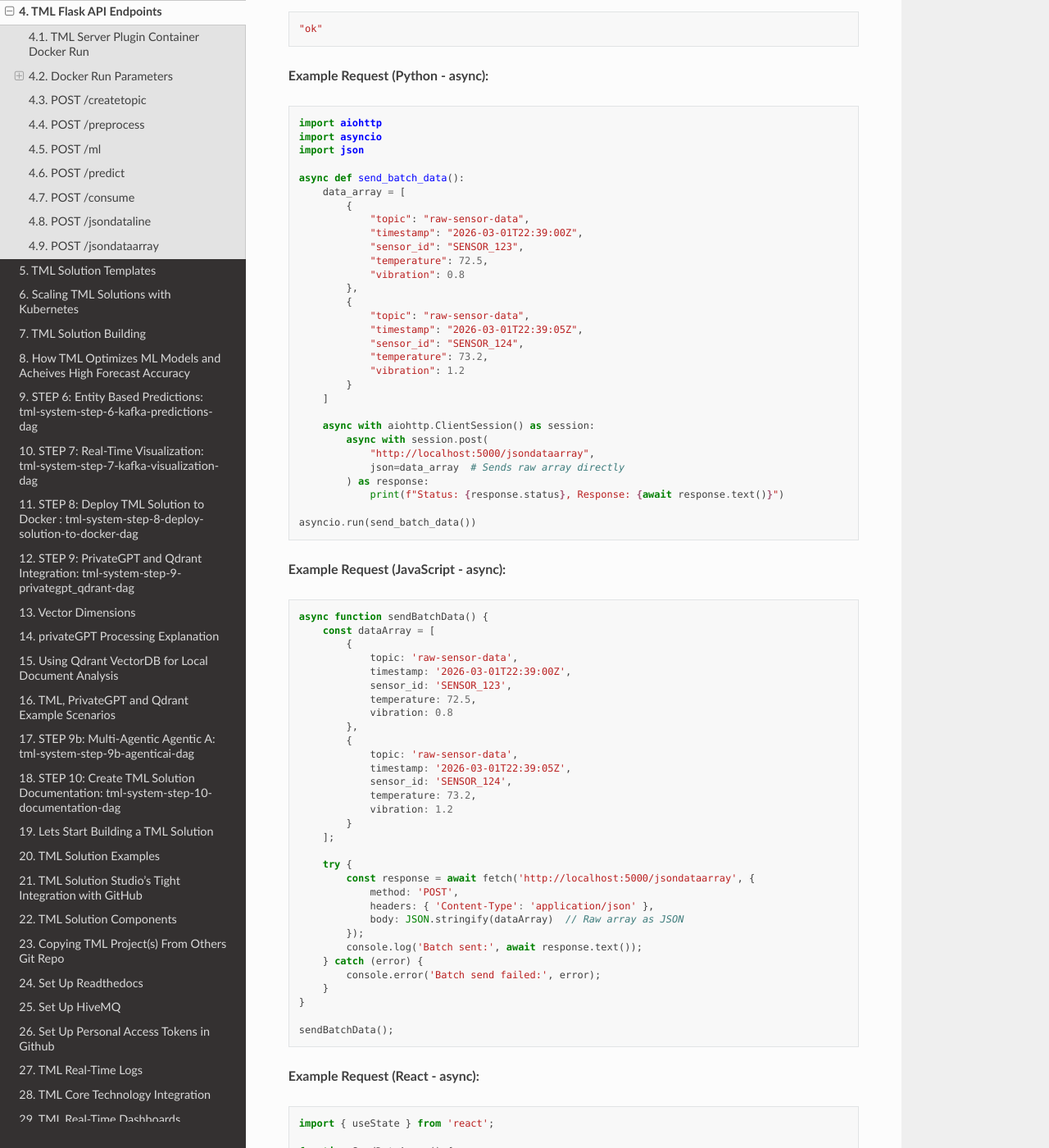
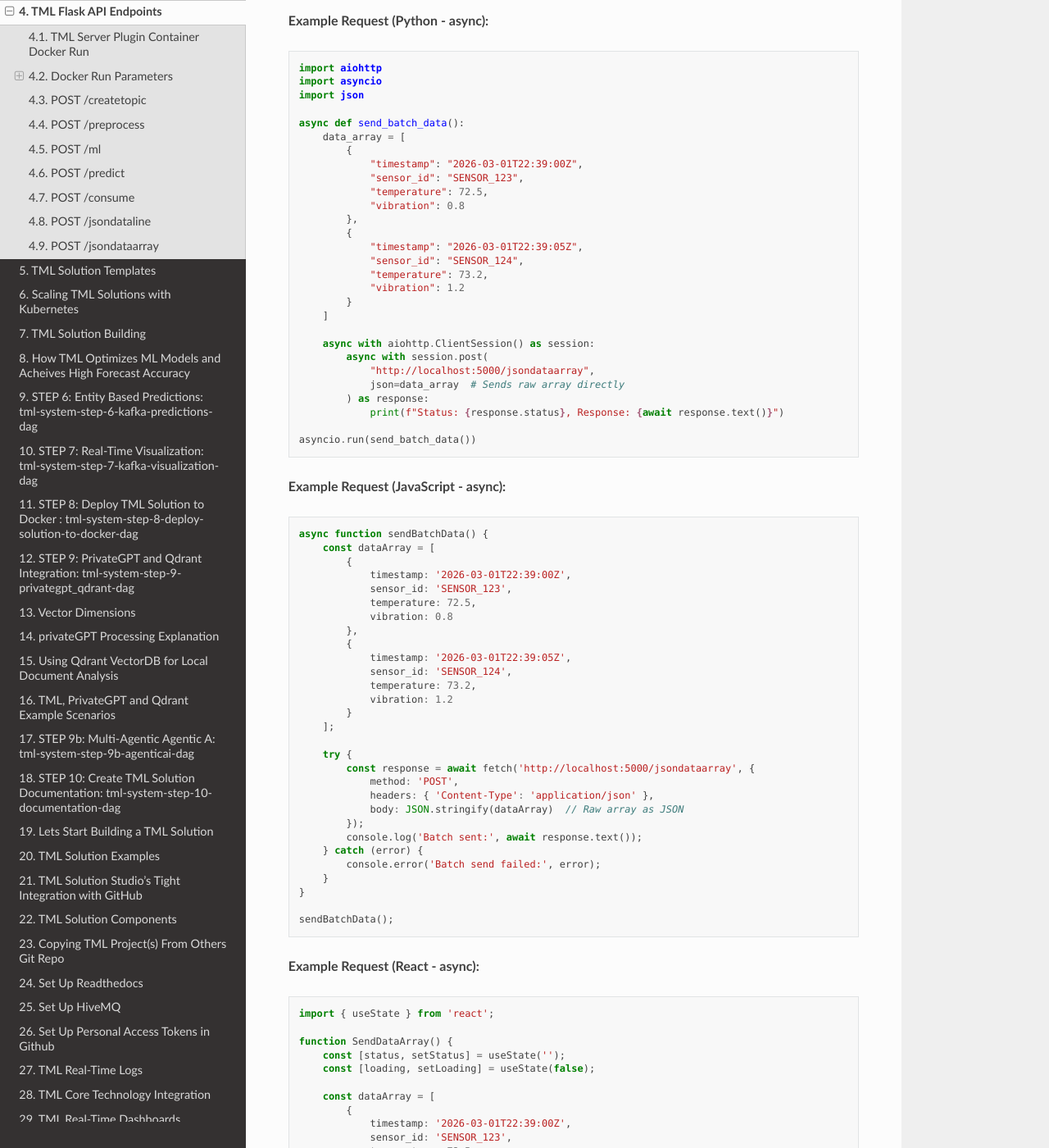
Before and after one commit to smaurice101/readthedocs, a Sphinx documentation site: the page built from docs/source/tmlapi.rst, in a window 1280 px wide and 1400 px high, scrolled down 17266 px. Shown: the whole window at 82% size. Built offline with Sphinx 7.4.7 and the Read the Docs theme 3.1.0, drawn with Linux system fonts in a browser that asks for light colours; some of the changed text lies outside the part shown.

Commit message:
Update tmlapi.rst

```diff
--- a/docs/source/tmlapi.rst
+++ b/docs/source/tmlapi.rst
@@ -831,7 +831,6 @@
 .. code-block:: json
 
     {
-        "topic": "raw-sensor-data",
         "timestamp": "2026-03-01T21:54:00Z",
         "sensor_id": "SENSOR_123",
         "temperature": 72.5,
@@ -850,7 +849,6 @@
 
     async def send_sensor_data():
         payload = {
-            "topic": "raw-sensor-data",
             "timestamp": "2026-03-01T22:24:00Z",
             "sensor_id": "SENSOR_123",
             "temperature": 72.5
@@ -868,7 +866,6 @@
 
     async function sendSensorData() {
         const payload = {
-            topic: 'raw-sensor-data',
             timestamp: '2026-03-01T22:24:00Z',
             sensor_id: 'SENSOR_123',
             temperature: 72.5
@@ -889,7 +886,6 @@
     function SendDataLine() {
         const sendData = async () => {
             const payload = {
-                topic: 'raw-sensor-data',
                 timestamp: '2026-03-01T22:24:00Z',
                 sensor_id: 'SENSOR_123',
                 temperature: 72.5
@@ -965,14 +961,12 @@
     async def send_batch_data():
         data_array = [
             {
-                "topic": "raw-sensor-data",
                 "timestamp": "2026-03-01T22:39:00Z",
                 "sensor_id": "SENSOR_123",
                 "temperature": 72.5,
                 "vibration": 0.8
             },
             {
-                "topic": "raw-sensor-data",
                 "timestamp": "2026-03-01T22:39:05Z",
                 "sensor_id": "SENSOR_124",
                 "temperature": 73.2,
@@ -996,14 +990,12 @@
     async function sendBatchData() {
         const dataArray = [
             {
-                topic: 'raw-sensor-data',
                 timestamp: '2026-03-01T22:39:00Z',
                 sensor_id: 'SENSOR_123',
                 temperature: 72.5,
                 vibration: 0.8
             },
             {
-                topic: 'raw-sensor-data',
                 timestamp: '2026-03-01T22:39:05Z',
                 sensor_id: 'SENSOR_124',
                 temperature: 73.2,
@@ -1037,14 +1029,12 @@
 
         const dataArray = [
             {
-                topic: 'raw-sensor-data',
                 timestamp: '2026-03-01T22:39:00Z',
                 sensor_id: 'SENSOR_123',
                 temperature: 72.5,
                 vibration: 0.8
             },
             {
-                topic: 'raw-sensor-data',
                 timestamp: '2026-03-01T22:39:05Z',
                 sensor_id: 'SENSOR_124',
                 temperature: 73.2,
```
